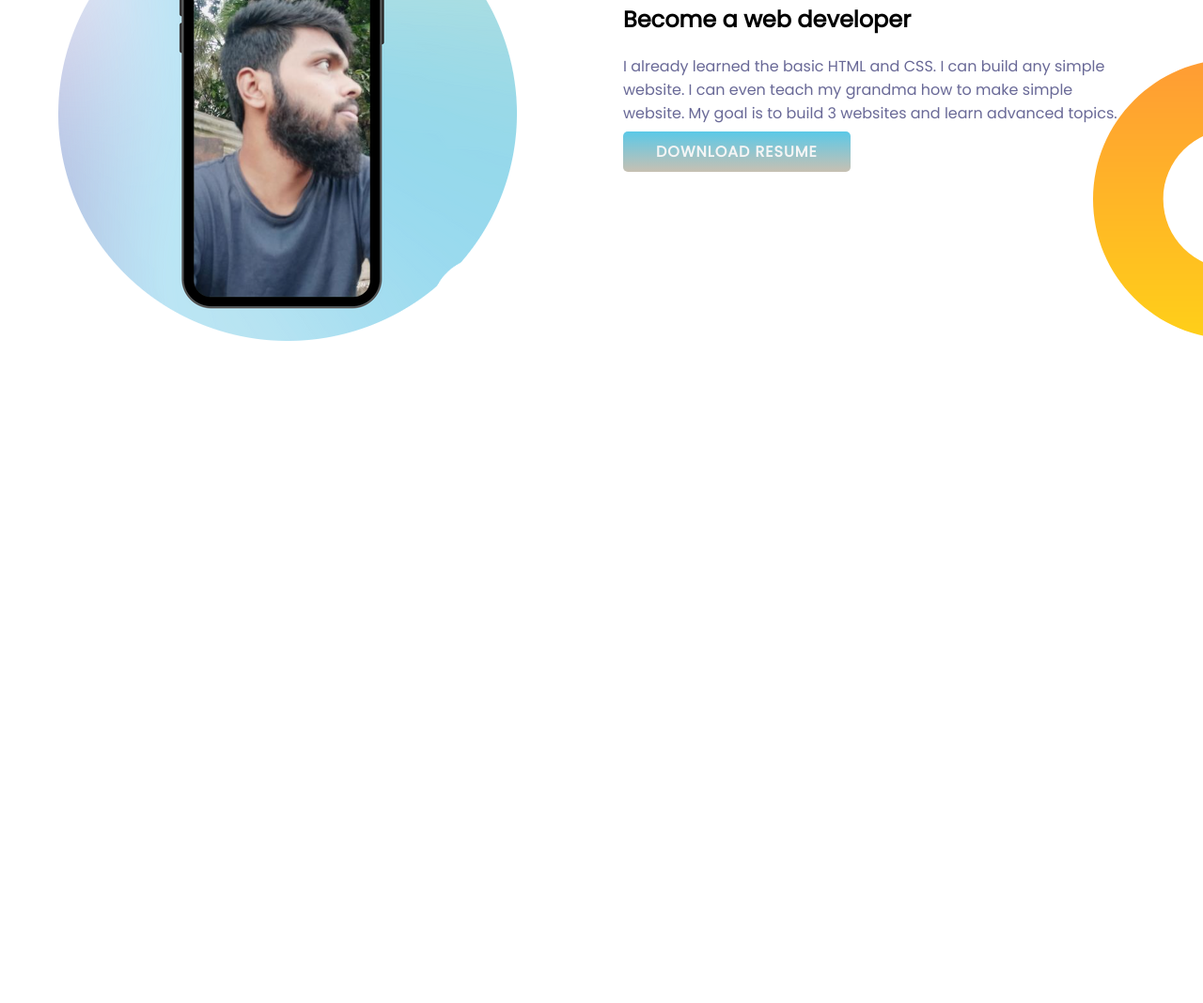
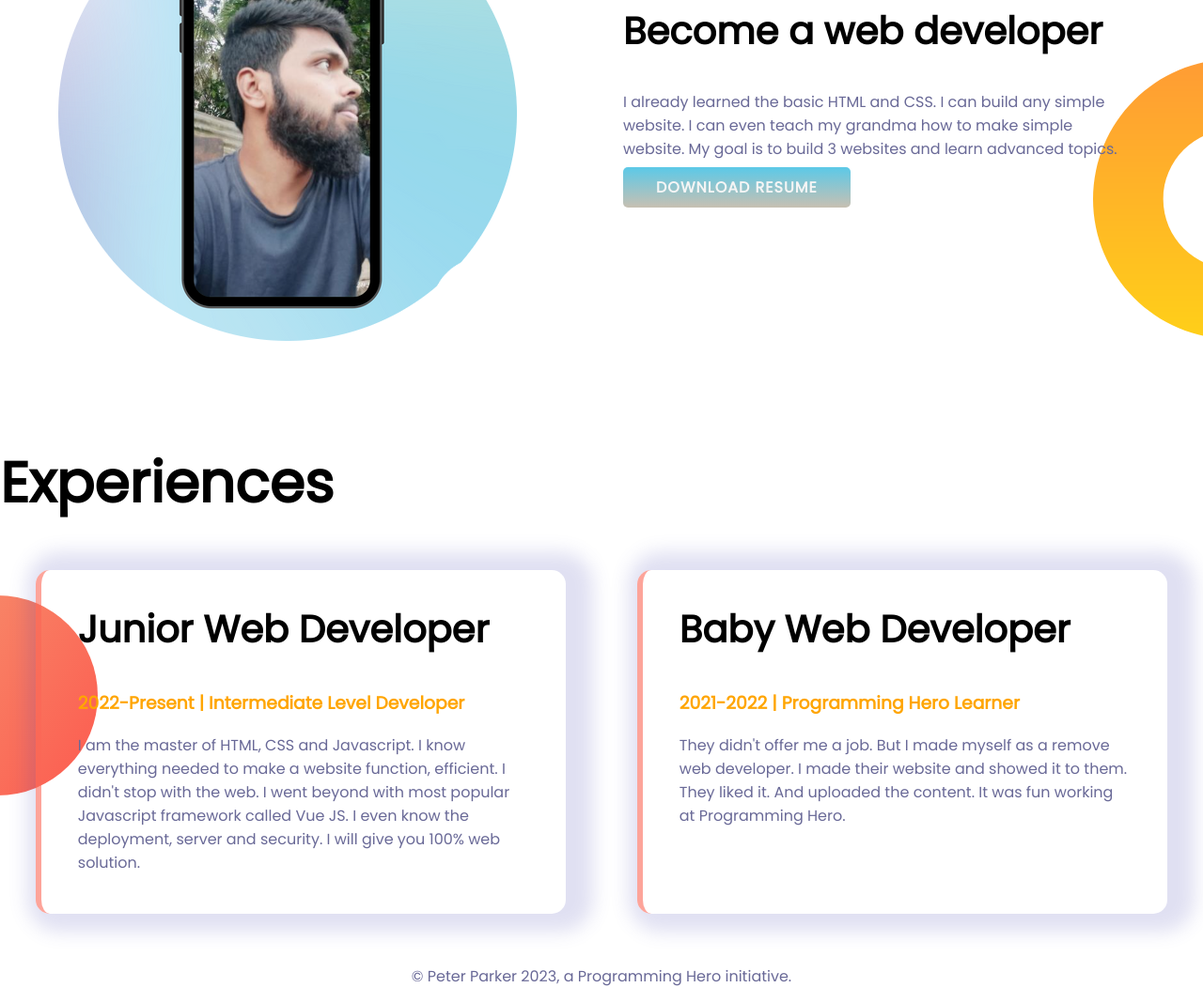
Before and after one commit to RakibRocky/developer-protfolio, a plain HTML site: page index.html in a window 1280 px wide. Shown: the part 793-1861 px from the top of the page at 94% size. Before the commit the page ends 1212 px from the top, so only its background shows below. Drawn offline with Linux system fonts and the light colour scheme.

Commit message:
finishd project

```diff
--- a/index.html
+++ b/index.html
@@ -37,5 +37,26 @@
             <a class="hire-btn" target="_blank" href="#">DOWNLOAD RESUME</a>
         </div>
     </section>
+
+    <section id="third-part">
+        <h1 class="experh1">Experiences</h1>
+        <div class="secondPart">
+        <div class="exp">
+            <h2>Junior Web Developer</h2>
+            <h3 class="exh3">2022-Present | Intermediate Level Developer</h3>
+            <p>I am the master of HTML, CSS and Javascript. I know everything needed to make a website function, efficient. I didn't stop with the web. I went beyond with most popular Javascript framework called Vue JS. I even know the deployment, server and security. I will give you 100% web solution.</p>
+        </div>
+        <div class="exp">
+            <h2>Baby Web Developer</h2>
+            <h3 class="exh3">2021-2022 | Programming Hero Learner</h3>
+            <p>They didn't offer me a job. But I made myself as a remove web developer. I made their website and showed it to them. They liked it. And uploaded the content. It was fun working at Programming Hero.</p>
+        </div>
+    </div>
+    </section>
+    <section>
+        <footer>
+            <p>© Peter Parker 2023, a Programming Hero initiative.</p>
+        </footer>
+    </section>
 </body>
 </html>
--- a/portCss.css
+++ b/portCss.css
@@ -49,3 +49,32 @@ h1{
 .dreamPara{
     width: 86%;
 }
+
+
+#third-part{
+   background-image: url(images/exp-bg.png);
+   background-repeat: no-repeat;
+   background-position:left center ;
+
+
+}
+.experh1{
+    margin-bottom: 10px;
+}
+.exp{
+    width: 45%;
+    padding: 0% 3% 2% ;
+   box-shadow: 10px 0px 19px 19px #5252b52d;
+   margin: 3%;
+   border-radius: 15px;
+   border-left: 6px solid #fb675698;
+}
+.exh3{
+    color: orange;
+}
+h2{
+    font-size: 40px;
+}
+footer p {
+    text-align: center;
+}
```
